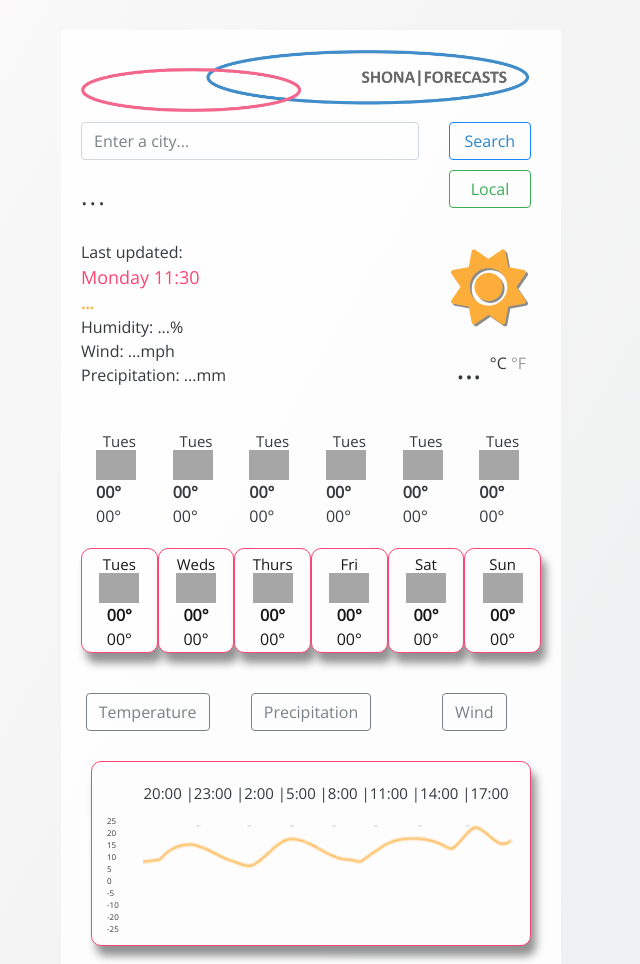
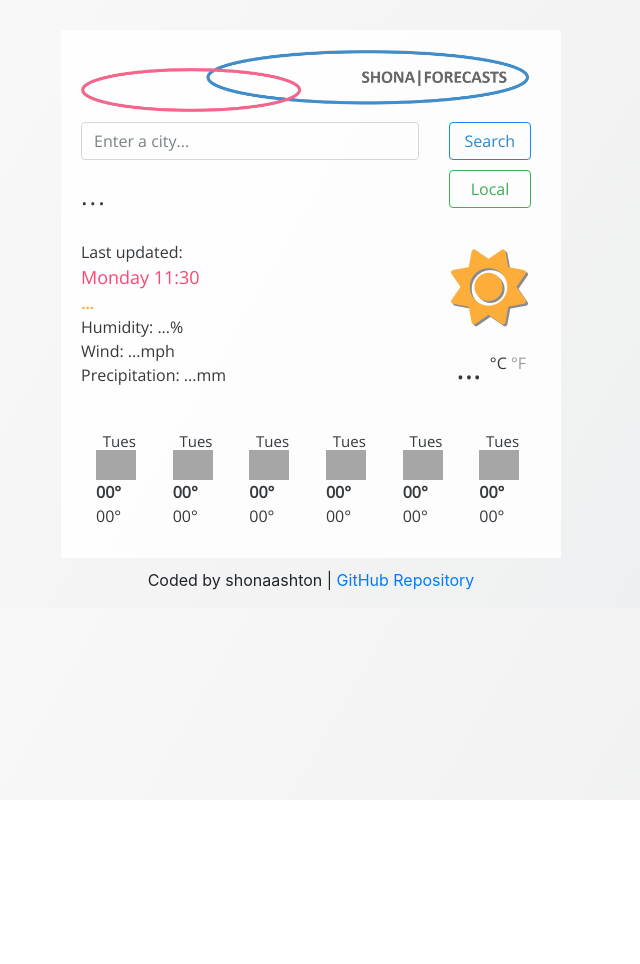
Before and after one commit to shousin/shona-forecasts, a plain HTML site: page index.html in a window 1280 px wide. Shown: the top 964 px of the page, without its empty margins (329-969 px from the left). After the commit the page ends 800 px from the top, so only its background shows below. Drawn offline with nearby package versions, Linux system fonts and the light colour scheme; grey boxes are pictures that could not be loaded.

Commit message:
Removed HTML that I don't intend on populating with js on this project

```diff
--- a/index.html
+++ b/index.html
@@ -131,85 +131,7 @@
 </div>
 
 
-        <div class="row week">
-            <button class="col-2 center day day-2">
-                <h3>Tues</h3>
 
-                    <img  class="symbol symbol-8" src="https://ssl.gstatic.com/onebox/weather/48/rain_s_cloudy.png" alt=""/>
-
-                <strong> 00°</strong> 00°
-            </button>
-            <button class="col-2 center day day-3">
-                <h3>Weds</h3>
-
-                <img class="symbol symbol-9" src="https://ssl.gstatic.com/onebox/weather/48/rain_s_cloudy.png" alt="" />
-
-                <strong> 00°</strong> 00°
-            </button>
-            <button class="col-2 center day day-4">
-                <h3>Thurs</h3>
-
-                <img class="symbol symbol-10" src="https://ssl.gstatic.com/onebox/weather/48/rain_s_cloudy.png" alt="" />
-
-                <strong> 00°</strong> 00°
-            </button>
-            <button class="col-2 center day day-5">
-                <h3>Fri</h3>
-
-                <img class="symbol symbol-11" src="https://ssl.gstatic.com/onebox/weather/48/rain_s_cloudy.png" alt="" />
-
-                <strong> 00°</strong> 00°
-            </button>
-            <button class="col-2 center day day-6">
-                <h3>Sat</h3>
-
-                <img class="symbol symbol-12" src="https://ssl.gstatic.com/onebox/weather/48/rain_s_cloudy.png" alt="" />
-
-                <strong> 00°</strong> 00°
-            </button>
-            <button class="col-2 center day day-0">
-                <h3>Sun</h3>
-
-                <img class="symbol symbol-13" src="https://ssl.gstatic.com/onebox/weather/48/rain_s_cloudy.png" alt="" />
-
-                <strong> 00°</strong> 00°
-            </button>
-        </div>
-
-        <div class="row">
-            <div class="col-4 center graph-btns">
-                <button type="button" class="btn btn-outline-secondary" id="temperature-btn">
-                    Temperature
-                </button>
-            </div>
-            <div class="col-4 center graph-btns">
-                <button type="button" class="btn btn-outline-secondary" id="precipitation-btn">
-                    Precipitation
-                </button>
-            </div>
-            <div class="col-4 center graph-btns">
-                <button type="button" class="btn btn-outline-secondary" id="wind-btn">Wind</button>
-            </div>
-        </div>
-
-        <div class="row graph">
-            <div class="col-1"></div>
-            <div class="col-11 times">
-                20:00 |23:00 |2:00 |5:00 |8:00 |11:00 |14:00 |17:00
-            </div>
-
-            <div class="col-1 side-numbers">
-                25 <br />
-                20 <br />
-                15 <br />
-                10 <br />
-                5 <br />
-                0 <br />-5 <br />-10<br />-20 <br />-25
-            </div>
-            <div class="col-11">
-                <img src="images/download.png" alt="temperature forecast" id="graph-img" />
-            </div>
-        </div>
 
     </div>
     <p class="signature center">
--- a/src/script.js
+++ b/src/script.js
@@ -67,7 +67,7 @@ function showCelsius(event) {
 }
 
 //The following code reads the city from the search bar input and posts it on the page
-//it also changes most of the data and colours for today to match that city
+//it also changes most of the data and colours for today to match that city's weather
 //more functions:
 
 //this function is linked to the display forecast function call back within the search function
```
